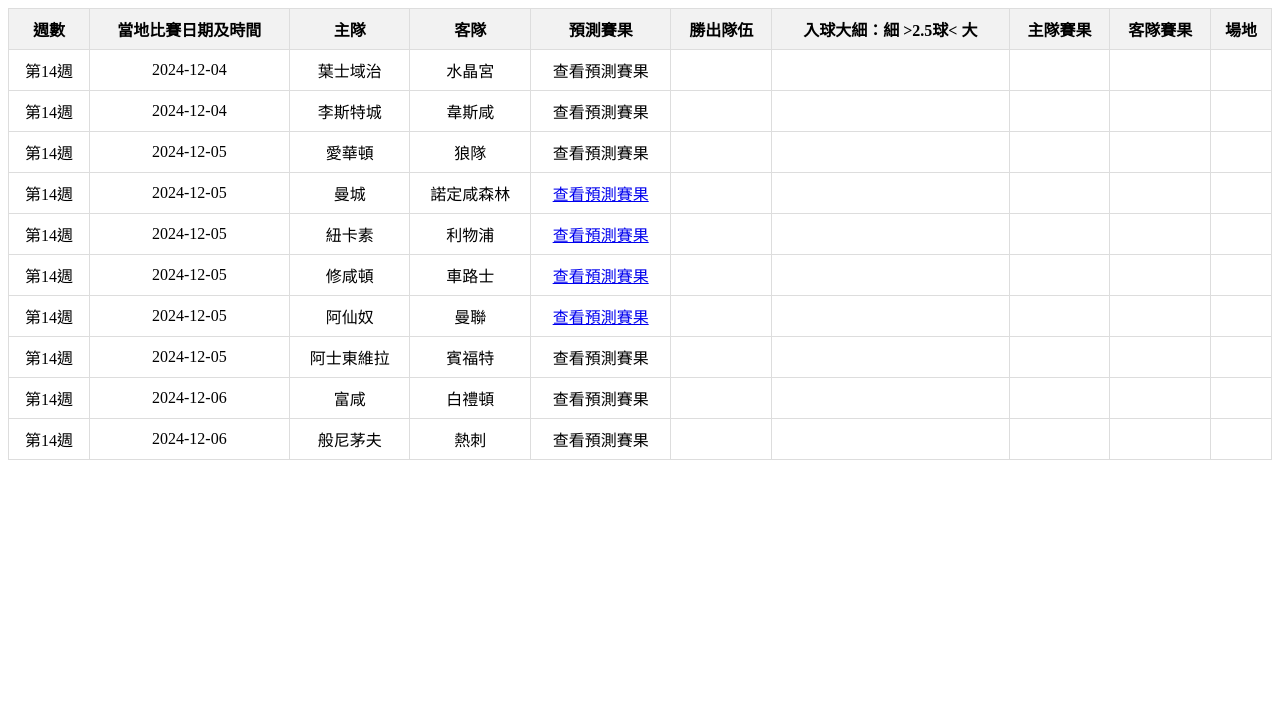
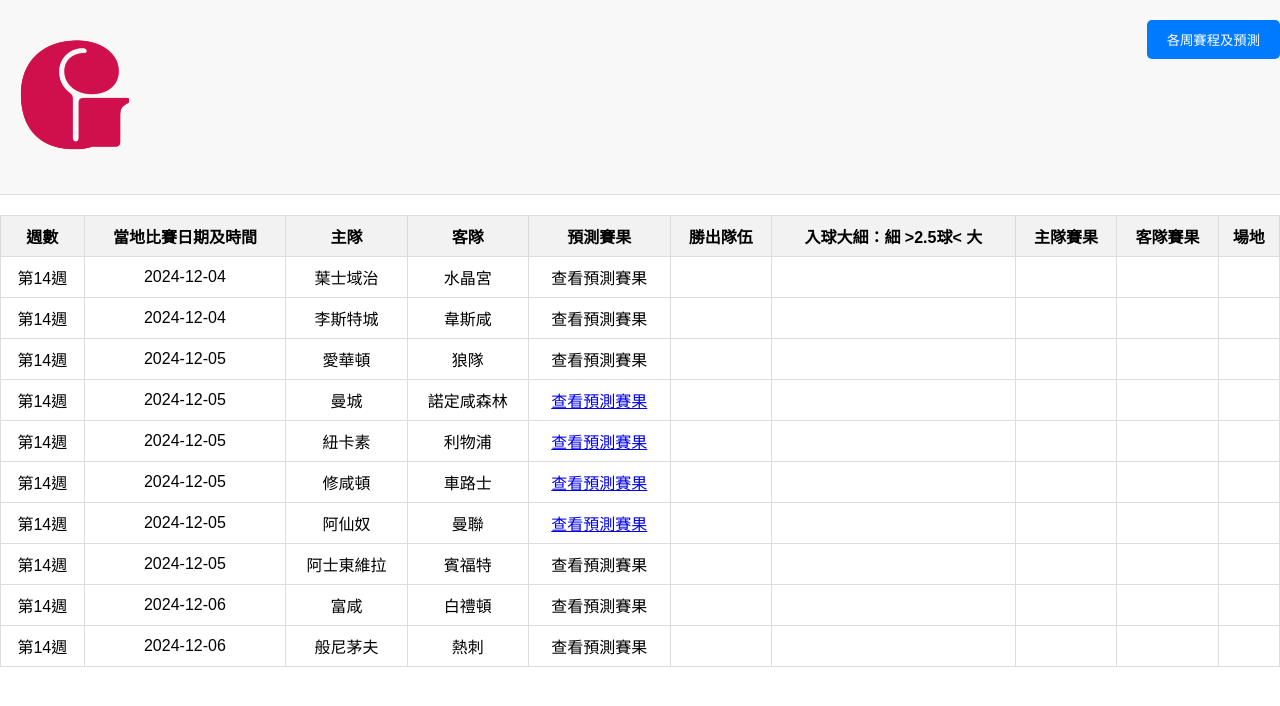
Before and after one commit to lamchiwing/wallet, a Jekyll site: the page week14.html, which Jekyll copies as it is, in a window 1280 px wide. Shown: the top 706 px of the page. Built offline with Jekyll 4.4.1, drawn with Linux system fonts in a browser that asks for light colours.

Commit message:
Update week14.html

```diff
--- a/week14.html
+++ b/week14.html
@@ -5,46 +5,131 @@
   <meta name="viewport" content="width=device-width, initial-scale=1.0">
   <title>第14週</title>
   <style>
+    body {
+      margin: 0;
+      font-family: Arial, sans-serif;
+    }
+
+    .wrapper {
+      display: flex;
+      flex-direction: column;
+      align-items: center;
+      width: 100%;
+    }
+
+    .header {
+      display: flex;
+      justify-content: space-between;
+      width: 100%;
+      padding: 20px;
+      background-color: #f8f8f8;
+      border-bottom: 1px solid #ddd;
+    }
+
+    .header-left img {
+      max-width: 150px;
+      height: auto;
+    }
+
+    .menu {
+      display: flex;
+      flex-direction: column;
+      align-items: flex-end;
+    }
+
+    .dropdown {
+      position: relative;
+    }
+
+    .dropdown button {
+      background-color: #007bff;
+      color: white;
+      padding: 10px 20px;
+      border: none;
+      cursor: pointer;
+      border-radius: 5px;
+    }
+
+    .dropdown-content {
+      display: none;
+      position: absolute;
+      background-color: #f1f1f1;
+      min-width: 200px;
+      box-shadow: 0px 8px 16px rgba(0, 0, 0, 0.2);
+      z-index: 1;
+    }
+
+    .dropdown-content a {
+      color: black;
+      padding: 12px 16px;
+      text-decoration: none;
+      display: block;
+    }
+
+    .dropdown-content a:hover {
+      background-color: #ddd;
+    }
+
+    .dropdown:hover .dropdown-content {
+      display: block;
+    }
+
+    .table-container {
+      width: 100%;
+      overflow-x: auto;
+      margin: 20px auto;
+    }
+
     table {
       border-collapse: collapse;
       width: 100%;
       margin: 0 auto;
     }
+
     th, td {
       border: 1px solid #ddd;
       padding: 8px;
       text-align: center;
     }
+
     th {
       background-color: #f2f2f2;
     }
-    .table-container {
-      width: 100%;
-      overflow-x: auto;
-    }
+
     @media only screen and (max-width: 600px) {
       th, td {
         font-size: 12px;
         padding: 6px;
       }
-      table {
-        width: 100%;
-        display: block;
-      }
-    }
-    @media only screen and (max-width: 768px) {
-      th, td {
-        font-size: 14px;
-        padding: 8px;
-      }
-      table {
-        width: 100%;
-        display: block;
-      }
     }
   </style>
 </head>
 <body>
+  <div class="wrapper">
+    <!-- Header Section -->
+    <div class="header">
+      <div class="header-left">
+        <img src="assets/logo/God.png" alt="Logo">
+      </div>
+      <div class="menu">
+        <div class="dropdown">
+          <button>各周賽程及預測</button>
+          <div class="dropdown-content">
+            <a href="#">第5週 (21 Sep - 23 Sep)</a>
+            <a href="#">第6週 (28 Sep - 01 Oct)</a>
+            <a href="#">第7週 (05 Oct - 07 Oct)</a>
+            <a href="#">第8週 (19 Oct - 22 Oct)</a>
+            <a href="#">第9週 (26 Oct - 28 Oct)</a>
+            <a href="#">第10週 (01 Nov - 05 Nov)</a>
+            <a href="#">第11週 (10 Nov - 11 Nov)</a>
+            <a href="#">第12週 (23 Nov - 26 Nov)</a>
+            <a href="#">第13週 (30 Nov - 02 Dec)</a>
+            <a href="week14.html">第14週 (03 Dec - 05 Dec)</a>
+            <a href="#">第15週 (07 Dec - 09 Dec)</a>
+          </div>
+        </div>
+      </div>
+    </div>
   <div class="table-container">
     <table border="1">
       <tr>
```
